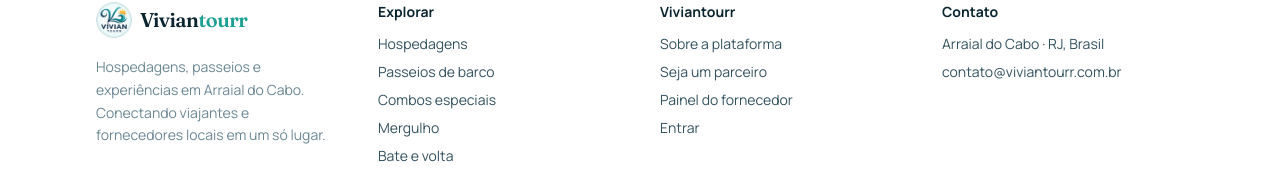
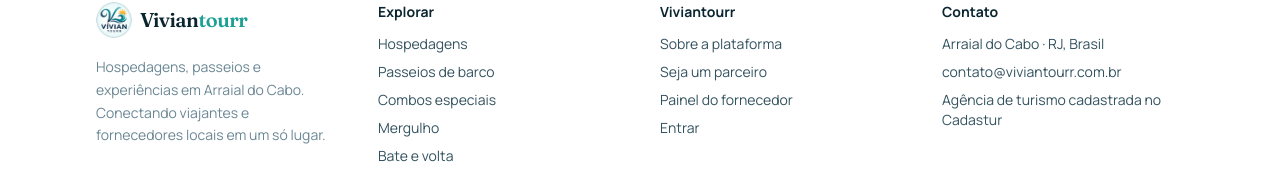
Before and after one commit to cunhapedro19-dotcom/viviantour, a Next.js app: page / in a window 1280 px wide. Shown: the part 2386-2562 px from the top of the page. Built offline with nearby package versions, Linux system fonts and the light colour scheme; no server answers; the database is empty.

Commit message:
Exibe cadastro Cadastur no rodapé do site

```diff
--- a/src/components/site/Footer.tsx
+++ b/src/components/site/Footer.tsx
@@ -37,6 +37,7 @@ export function Footer() {
           <ul className="space-y-2 text-sm text-tinta-soft">
             <li>{SITE.city} · {SITE.state}, Brasil</li>
             <li>{SITE.supportEmail}</li>
+            <li>Agência de turismo cadastrada no Cadastur</li>
           </ul>
         </div>
       </div>
```
